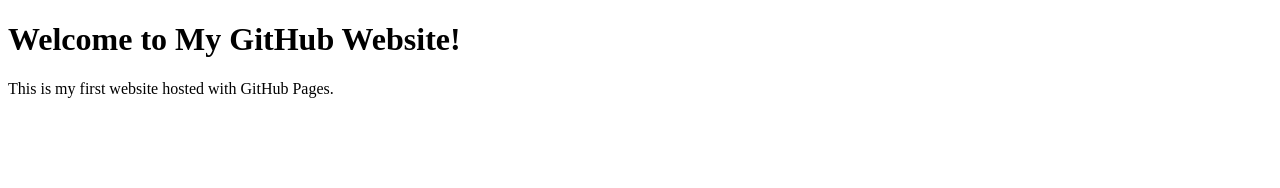
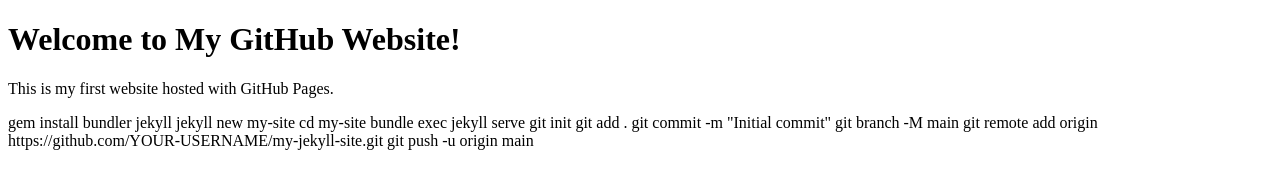
Before and after one commit to TravisScott123456/Website, a plain HTML site: page index.html in a window 1280 px wide. Drawn offline with Linux system fonts and the light colour scheme.

Commit message:
index.html

```diff
--- a/index.html
+++ b/index.html
@@ -10,3 +10,13 @@
     <p>This is my first website hosted with GitHub Pages.</p>
 </body>
 </html>
+gem install bundler jekyll
+jekyll new my-site
+cd my-site
+bundle exec jekyll serve
+git init
+git add .
+git commit -m "Initial commit"
+git branch -M main
+git remote add origin https://github.com/YOUR-USERNAME/my-jekyll-site.git
+git push -u origin main
```
